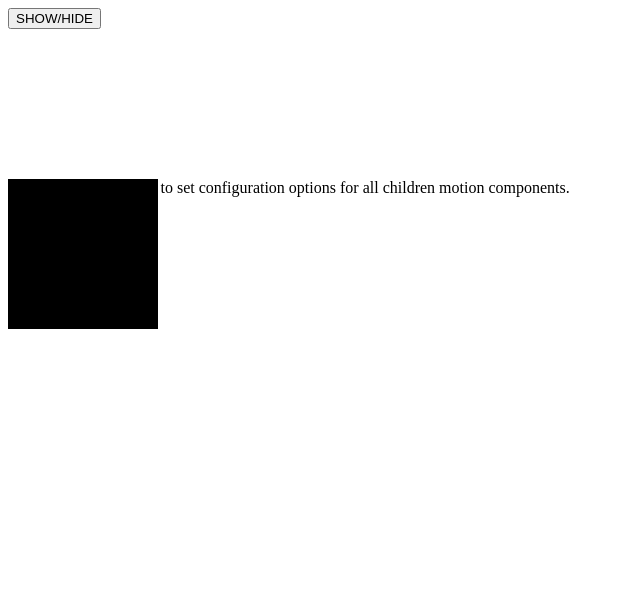
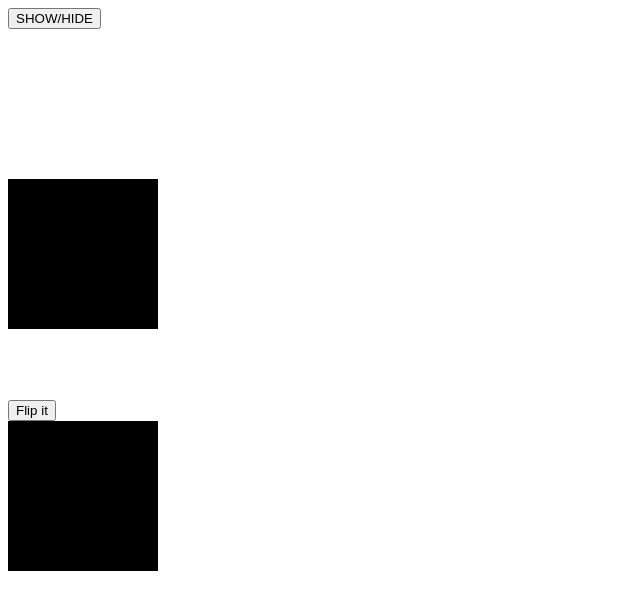
Before and after one commit to TheRealOGLoc/framer-motion-ts, a React (Vite) app: page / in a window 1280 px wide. Shown: the top 610 px of the page, without its empty margins (0-640 px from the left). Built offline with nearby package versions, Linux system fonts and the light colour scheme.

Commit message:
Fixed the comment in uncorrect line

```diff
--- a/src/App.tsx
+++ b/src/App.tsx
@@ -1,11 +1,13 @@
 import BasicOfMotion from "./components/BasicsOfMotion/BasicOfMotion"
 import Gestures from "./components/Gestures/Gestures"
+import AnimationControls from "./components/AnimationControls/AnimationControls"
 
 function App() {
   return (
     <>
       <BasicOfMotion/>
       <Gestures/>
+      <AnimationControls/>
     </>
   )
 }
--- a/src/components/AnimationControls/AnimationControls.tsx
+++ b/src/components/AnimationControls/AnimationControls.tsx
@@ -2,9 +2,16 @@ import { motion } from "framer-motion"
 
 export default function AnimationControls() {
   return (
-    <div>
+    <div style={{marginTop:200}} >
       <button>Flip it</button>
-      <motion.div>
+      <motion.div
+      style={{
+        width: 150,
+        height: 150,
+        backgroundColor:"black",
+
+      }}
+      >
 
       </motion.div>
     </div>
--- a/src/components/BasicsOfMotion/BasicOfMotion.tsx
+++ b/src/components/BasicsOfMotion/BasicOfMotion.tsx
@@ -9,8 +9,8 @@ export default function BasicOfMotion() {
   return (
     <div>
       <motion.button onClick={() => setIsTrue(!isTrue)} >SHOW/HIDE</motion.button>
-      <AnimatePresence>  // add this component when the exit animation is needed
-        {
+      <AnimatePresence>
+        { // add this component when the exit animation is needed
           isTrue && <motion.div
             className="basic-of-motion-box"
             initial={{    // initial div status
--- a/src/components/Gestures/Gestures.tsx
+++ b/src/components/Gestures/Gestures.tsx
@@ -4,8 +4,8 @@ export default function Gestures() {
   return (
     <MotionConfig transition={{
       duration: 0.5,
-      ease: "easeInOut"
-    }} >  //MotionConfig is used to set configuration options for all children motion components.
+      ease: "easeInOut" //MotionConfig is used to set configuration options for all children motion components.
+    }} >
       <div>
         <motion.button
           whileHover={{  // hover in css
```
